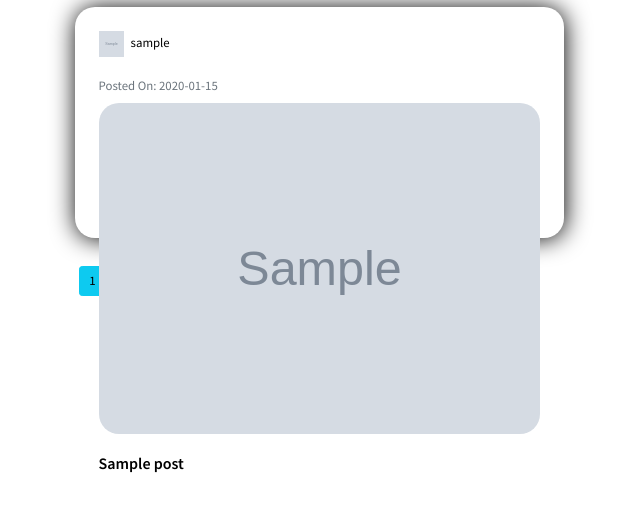
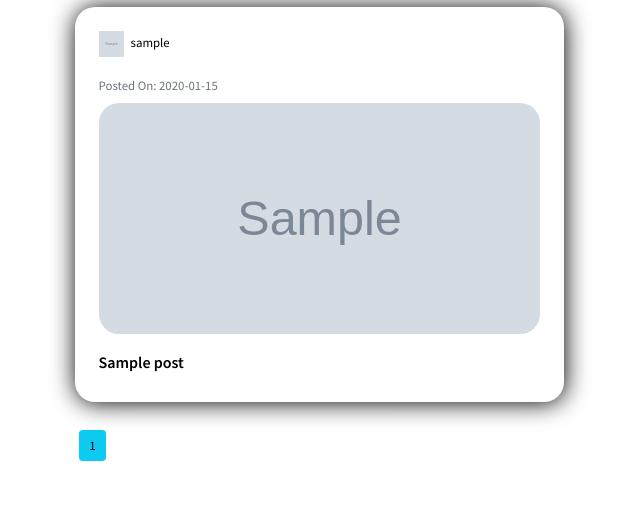
Before and after one commit to ahmishra/DevExplorer, a Flask app: page /posts in a window 1280 px wide. Shown: the part 214-726 px from the top of the page, without its empty margins (119-759 px from the left). Run offline with Flask 2, Linux system fonts and the light colour scheme; tables that the repository leaves empty hold one stand-in row (values such as "Sample post"); grey boxes marked "Sample" are stand-in pictures; some libraries are stand-ins or nearby versions.

```diff
--- a/main/templates/posts.html
+++ b/main/templates/posts.html
@@ -21,7 +21,7 @@ Blogs - DevExplorer
                 {% if i.thumbnail %}
                 <a href="{{ url_for('post_detail', primary_key=i.id) }}" class="col-auto" style="text-decoration: none; color: white;">
                     <div class="col-auto">
-                        <div class="card cards" style="box-shadow: 1px 1px 30px black; border: none; width: 612px; height: 18rem;">
+                        <div class="card cards" style="box-shadow: 1px 1px 30px black; border: none; width: 612px;">
                             <div class="card-body" style="margin: 0; padding: 0;">
                                 <img src="{{ url_for('static', filename='profile_pics/' ~ i.author.profile_picture) }}" alt="DP" width="32"
                                     height="32">&ensp;{{ i.author.username }}
@@ -30,7 +30,7 @@ Blogs - DevExplorer
                             <br>
 
                             <span class="text-muted" style="margin-bottom: 10px;">Posted On: {{ i.date_posted.date() }}</span>
-                            <img src="{{ i.thumbnail }}" alt="Image Support" style="border-radius: 25px;">
+                            <img src="{{ i.thumbnail }}" alt="Image Support" style="border-radius: 25px; height: 18rem;">
 
                             <br>
 
@@ -43,7 +43,7 @@ Blogs - DevExplorer
                 {% else %}
                 <a href="{{ url_for('post_detail', primary_key=i.id) }}" class="col-auto" style="text-decoration: none; color: white;">
                     <div class="col-auto">
-                        <div class="card cards" style="box-shadow: 1px 1px 30px black; border: none; width: 612px; height: 18rem;">
+                        <div class="card cards" style="box-shadow: 1px 1px 30px black; border: none; width: 612px;">
                             <div class="card-body" style="margin: 0; padding: 0;">
                                 <img src="{{ url_for('static', filename='profile_pics/' ~ i.author.profile_picture) }}" alt="DP"
                                     width="32" height="32">&ensp;{{ i.author.username }}
```
Also changed, not shown: 1 other file.
